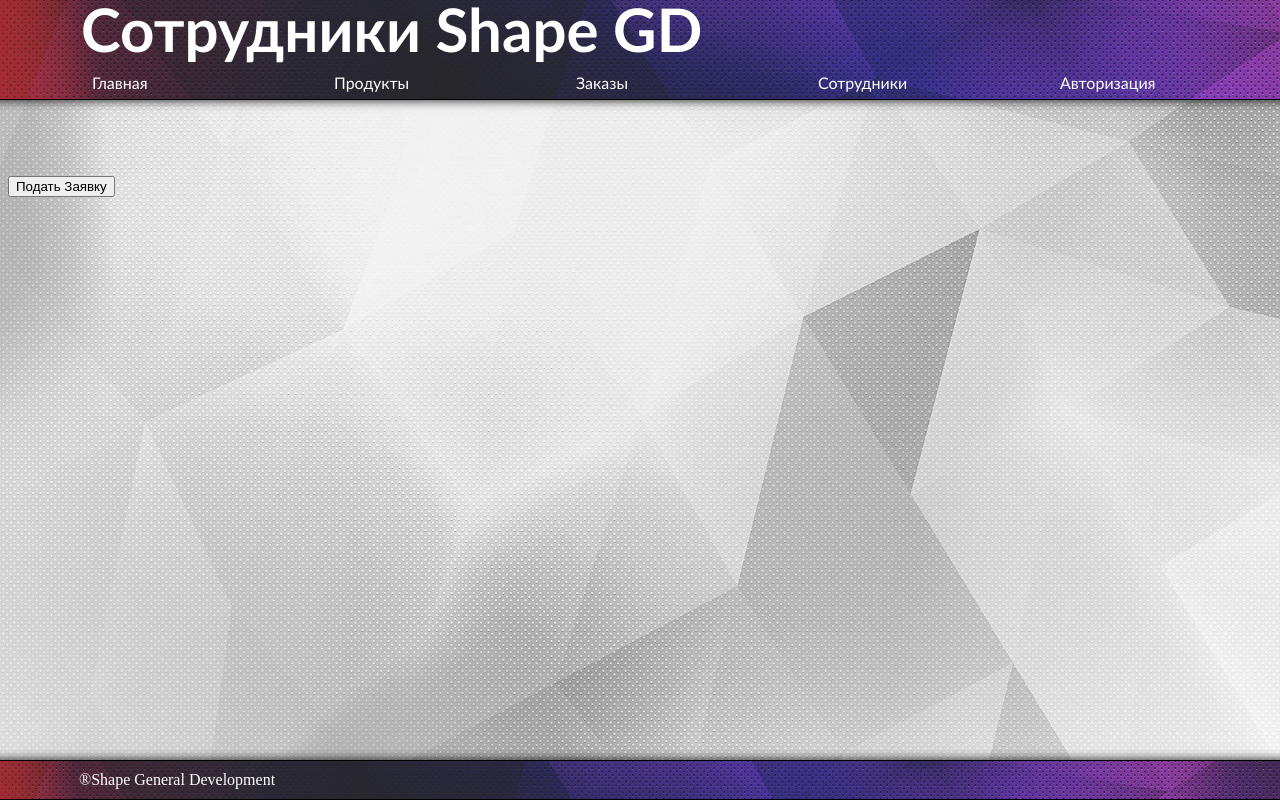
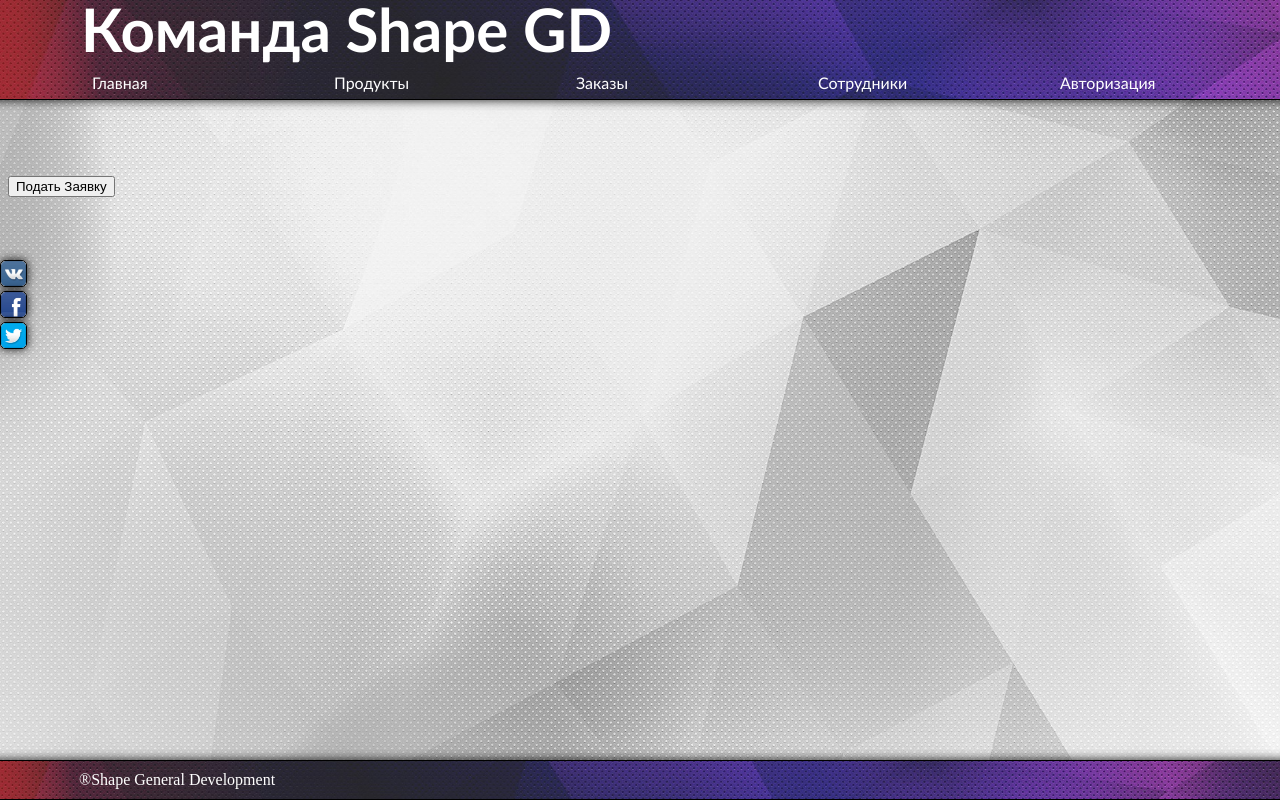
Before and after one commit to LightningAtom/ShapeGDSite, a plain HTML site: page members.html in a window 1280 px wide. Drawn offline with Linux system fonts and the light colour scheme.

Commit message:
+
some changes

```diff
--- a/members.html
+++ b/members.html
@@ -8,7 +8,7 @@
 <script async src="js/script.js"></script><!-- //подключение скриптов -->
 <BODY TEXT=#B204F1 class="content-background" ><!-- //тело -->
 <div class="header">
-<h1>Сотрудники Shape GD</h1><!-- //шапка страницы -->
+<h1>Команда Shape GD</h1><!-- //шапка страницы -->
 <TABLE width="100%" height="10" class="menu"> <!-- //меню с выпадающими списками -->
 <TR>
 <Td height="5%" width="15%"><!-- //главная -->
@@ -44,8 +44,8 @@
 	<li class="dropdown-top">
 	<a class="dropdown-top" href="/">Сотрудники</a>
 	<ul class="dropdown-inside" id="i1">
-	<li><a href="ИльяКравец.html">Илья Кравец</a></li>
-	<li><a href="АлександрБабиков.html">Александр Бабиков</a></li>
+	<li><a href="404.html">Илья Кравец</a></li>
+	<li><a href="404.html">Александр Бабиков</a></li>
 	</ul>
 	</li>
 	</ul>
@@ -62,6 +62,13 @@
 <div>
 <button>Подать Заявку</button>
 </div>
+<div class="Links">
+<a href="http://vk.com/shape_game_developmen"><img height="25px"  src="content/vk.png"></a>
+<br>
+<a href="https://www.facebook.com"><img height="25px" src="content/fb.png"></a>
+<br>
+<a href="https://twitter.com"><img height="25px" src="content/tw.png"></a>
+</div>
 <footer class="footer">
 &#174;Shape General Development
 </footer>
--- a/style.css
+++ b/style.css
@@ -45,6 +45,11 @@ titel:befor{content: url(content/ic.png)}
 	color: #FFF;
 }
 
+.Links{/*линки к вк, твиту, лицекниги*/
+	position: fixed;
+	top:260px;
+	left:0px;
+}
 .article{
 	text-align: center;
 	width:65%;
```
Also changed, not shown: 404.html (+9 -2 lines), haze.html (+9 -2 lines), index.html (+9 -5 lines), login.html (+9 -2 lines), orders.html (+9 -2 lines), content/fb.png (added), content/tw.png (added), content/vk.png (added).
